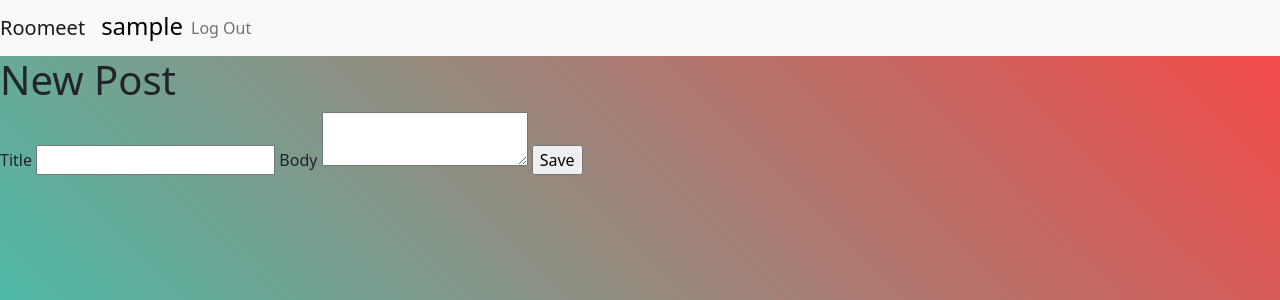
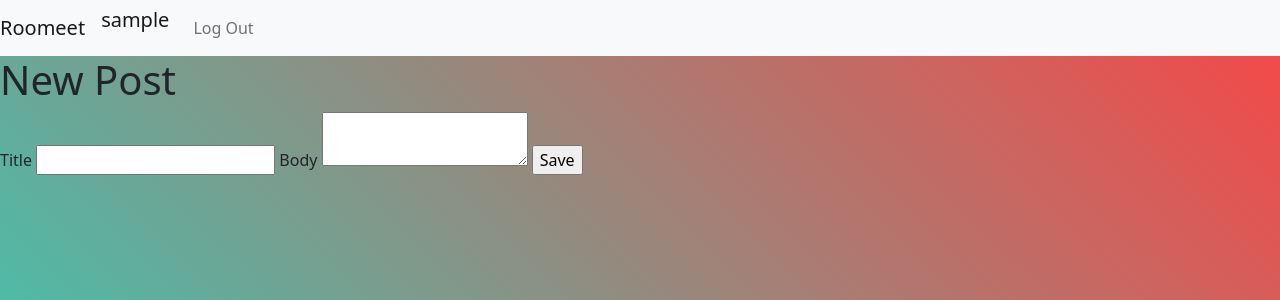
Before and after one commit to abhiramrp/RoomeetProject, a Flask app: page /create in a window 1280 px wide. Shown: the top 300 px of the page. Run offline with Flask 2, Linux system fonts and the light colour scheme; the visitor is signed in with stand-in values (Sample User, id 1); data comes from the database, SQL or seed files in the repository.

Commit message:
Revert "Got nav looking better"
This reverts commit f6072a62b017a2dded84c637333ef32eeb3ef079.

```diff
--- a/flaskr/static/main.css
+++ b/flaskr/static/main.css
@@ -37,8 +37,3 @@ body {
     text-align: center;
     font-size: 100%;
 }
-
-#account_name {
-    font-size: 150%;
-    color:black
-}
--- a/flaskr/templates/base.html
+++ b/flaskr/templates/base.html
@@ -14,7 +14,7 @@
   <div class="collapse navbar-collapse" id="navbarSupportedContent">
     <ul class="navbar-nav mr-auto">
       {% if g.user %}
-      <li><span id = "account_name">{{ g.user['username'] }}</span>
+      <li><span class="navbar-brand mb-0 h1">{{ g.user['username'] }}</span>
       <li class = "nav-item"><a class = "nav-link" href="{{ url_for('auth.logout') }}">Log Out</a>
 
       {% else %}
```
